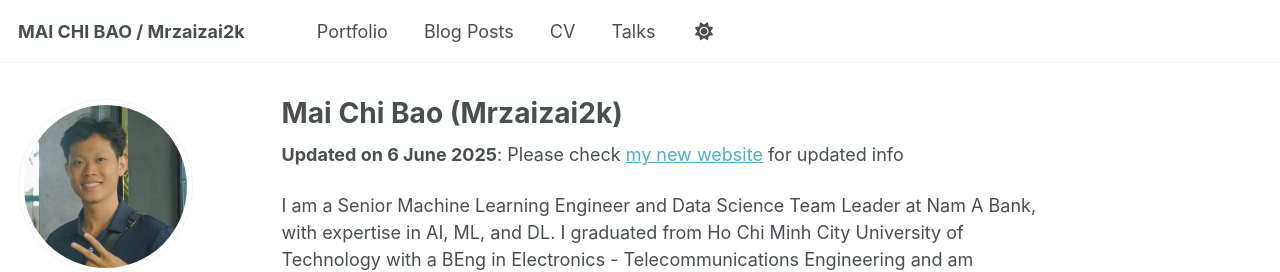
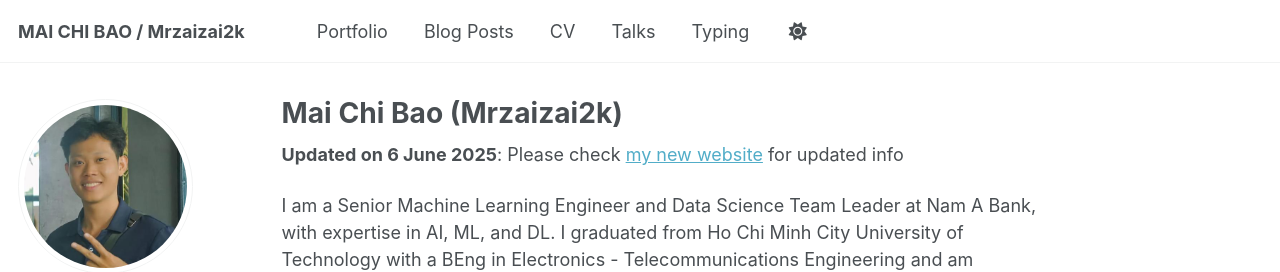
Before and after one commit to mrzaizai2k/mrzaizai2k.github.io, a Jekyll site: the page built from _pages/about.md, in a window 1280 px wide. Shown: the top 272 px of the page. Built offline with Jekyll 4.4.1, drawn with Linux system fonts in a browser that asks for light colours.

Commit message:
add typing path

```diff
--- a/_data/navigation.yml
+++ b/_data/navigation.yml
@@ -30,5 +30,8 @@ main:
   - title: "Talks"
     url: /talks/
 
+  - title: "Typing"
+    url: /typing/
+
   # - title: "Guide"
   #   url: /markdown/
--- a/_pages/typing.html
+++ b/_pages/typing.html
@@ -4,6 +4,7 @@
     <meta charset="UTF-8">
     <meta name="viewport" content="width=device-width, initial-scale=1.0">
     <title>Real-time Typing Practice</title>
+    <base href="/typing/">
     <style>
         body {
             font-family: 'Segoe UI', Tahoma, Geneva, Verdana, sans-serif;
```
